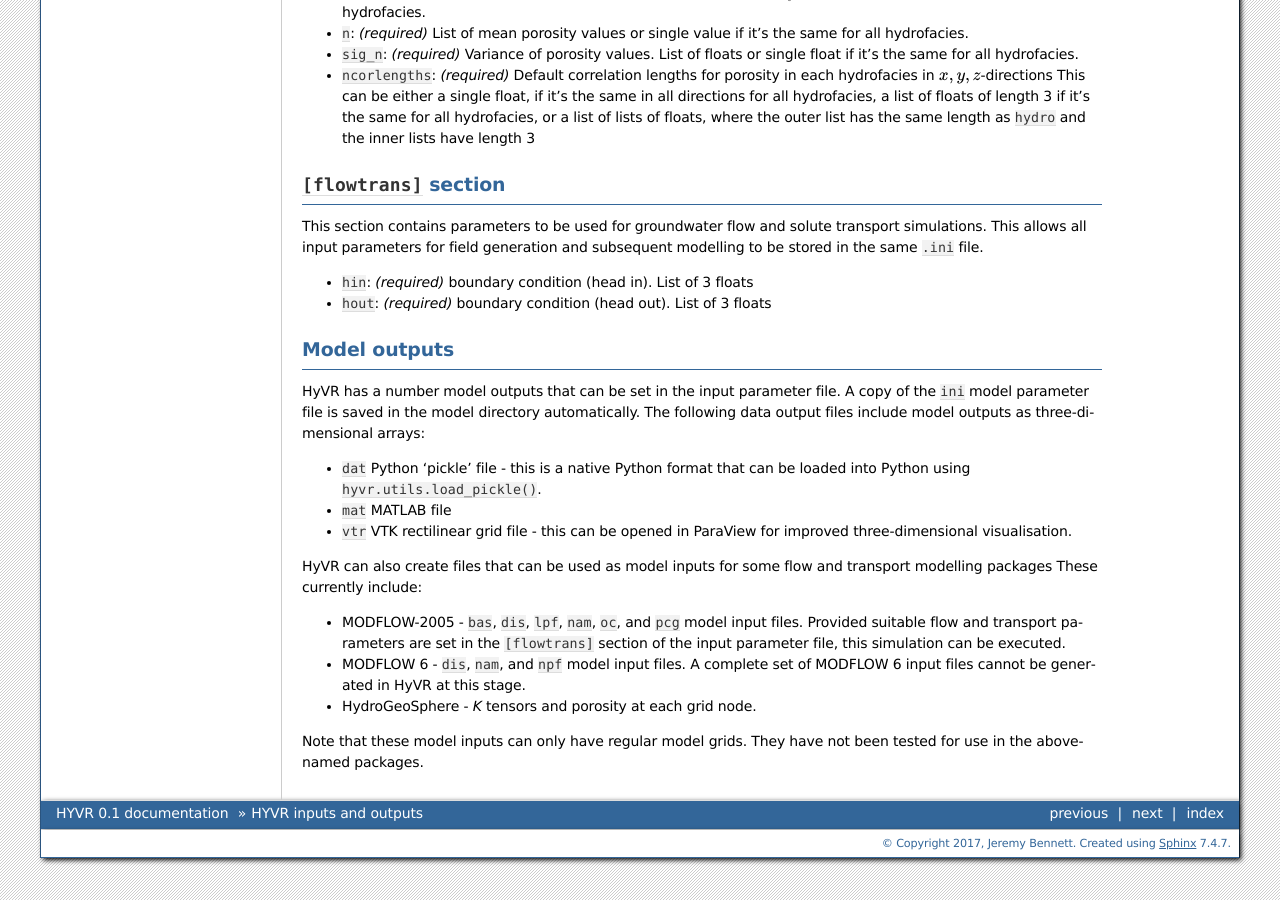
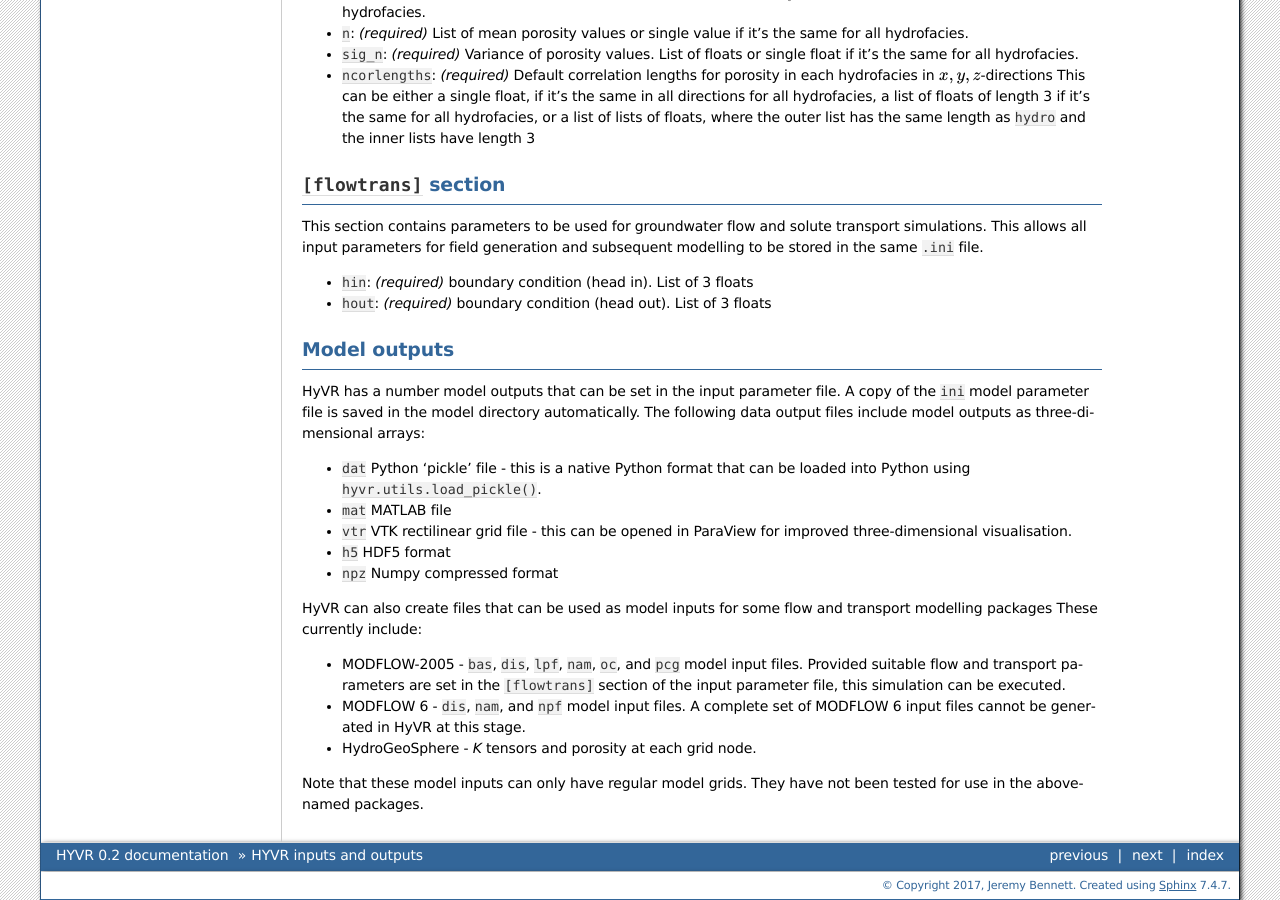
Before and after one commit to driftingtides/hyvr, a Sphinx documentation site: the page built from docs/inout.rst, in a window 1280 px wide and 900 px high, scrolled down 4550 px. Built offline with Sphinx 7.4.7, drawn with Linux system fonts in a browser that asks for light colours; some of the changed text lies outside the part shown.

```diff
--- a/README.rst
+++ b/README.rst
@@ -121,7 +121,7 @@ doctoral research at the University of Tübingen.
 Problems, Bugs, Unclear Documentation
 -------------------------------------
 
-If you have problems with HyVR have a look at the :ref:`troubleshooting`
+If you have problems with HyVR have a look at the `troubleshooting <https://driftingtides.github.io/hyvr/troubleshooting.html>`_
 section. If this doesn't help, don't hesitate to contact us.
 
 If you find that the documentation is unclear, lacking, or wrong, please contact us.
--- a/docs/conf.py
+++ b/docs/conf.py
@@ -67,9 +67,9 @@ author = 'Jeremy Bennett'
 # built documents.
 #
 # The short X.Y version.
-version = '0.1'
+version = '0.2'
 # The full version, including alpha/beta/rc tags.
-release = '0.1'
+release = '0.2'
 
 # The language for content autogenerated by Sphinx. Refer to documentation
 # for a list of supported languages.
--- a/docs/inout.rst
+++ b/docs/inout.rst
@@ -315,6 +315,8 @@ three-dimensional arrays:
 - ``dat`` Python 'pickle' file - this is a native Python format that can be loaded into Python using ``hyvr.utils.load_pickle()``.
 - ``mat`` MATLAB file
 - ``vtr`` VTK rectilinear grid file -  this can be opened in ParaView for improved three-dimensional visualisation.
+- ``h5`` HDF5 format
+- ``npz`` Numpy compressed format
 
 HyVR can also create files that can be used as model inputs for some flow and transport modelling packages These currently include:
 
```
Also changed, not shown: other parts of README.rst (+1 -1 lines), 6 other files.
